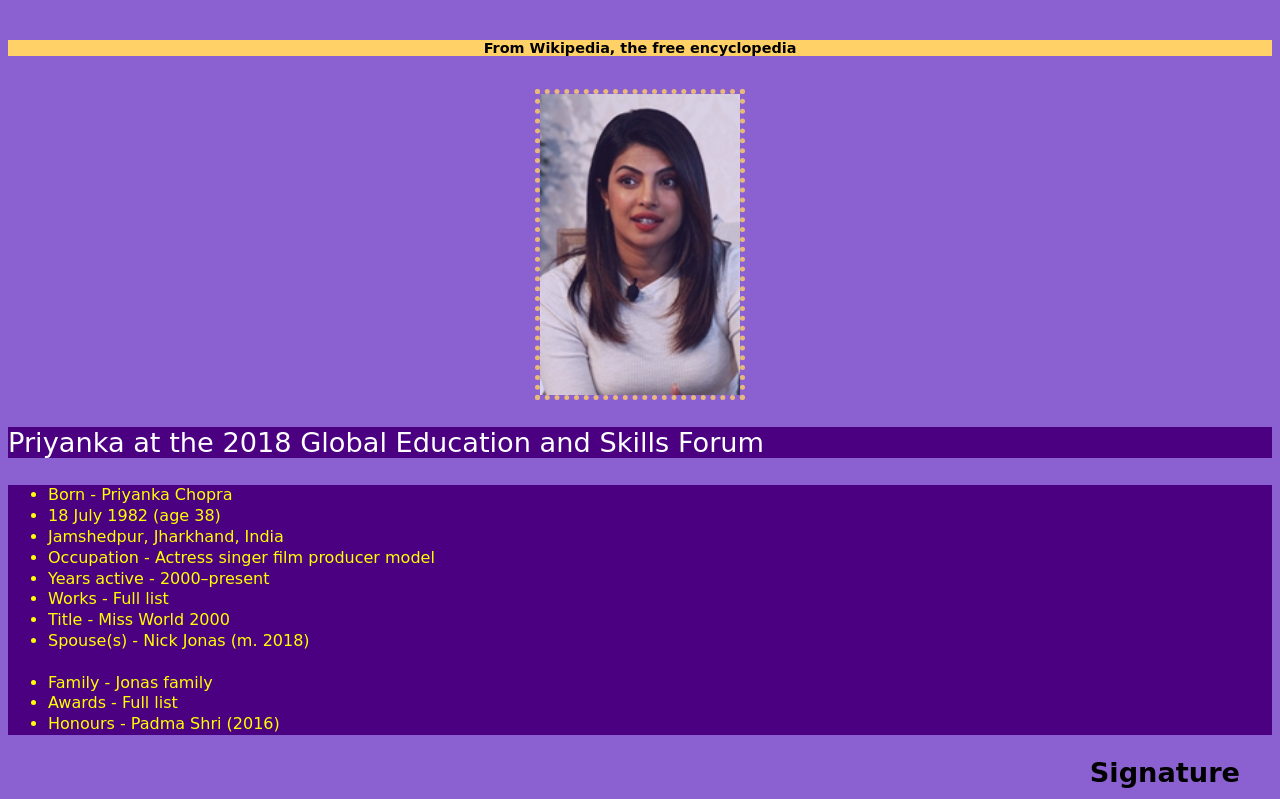
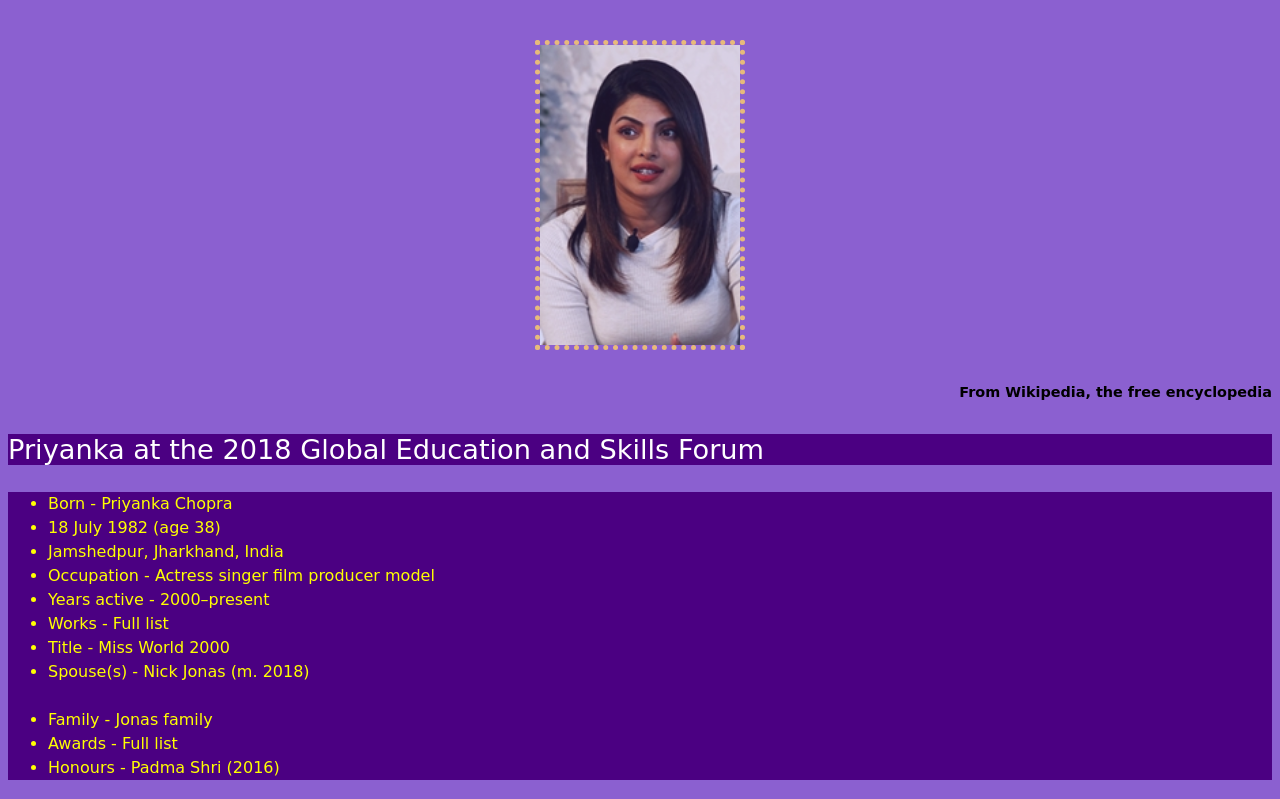
Before and after one commit to sarimurrab/Days-of-Code, a plain HTML site: page Winter_20/Day9/priyanka_chopra.html in a window 1280 px wide. Shown: the part 123-922 px from the top of the page. Drawn offline with Linux system fonts and the light colour scheme.

Commit message:
commit by SARIMs BOT on 28-12-2020

```diff
--- a/Winter_20/Day9/css/style.css
+++ b/Winter_20/Day9/css/style.css
@@ -12,9 +12,9 @@ h1 {
 }
 
 .source {
-    text-align: center;
+    text-align: right;
     font-size: 0.9rem;
-    background-color: #FFD166;
+    /* background-color: #FFD166; */
 }
 
 img.priyanka-chopra-image {
@@ -38,12 +38,12 @@ div p.summary-heading {
 }
 div ul {
     background-color: indigo;
-    line-height: 1.3rem;
+    line-height: 1.5rem;
     color: yellow;
 }
 div ul:hover {
     background-color: rgb(118, 202, 235);
-    line-height: 1.3rem;
+    line-height: 1.5rem;
     color: rgb(1, 14, 2);
     font-weight: bold ;
     border:whitesmoke 5px;
--- a/Winter_20/Day9/priyanka_chopra.html
+++ b/Winter_20/Day9/priyanka_chopra.html
@@ -10,9 +10,11 @@
 
 <body>
     <h1>Priyanka Chopra</h1>
-    <h6 class="source">From Wikipedia, the free encyclopedia</h6>
+
 
     <img class="priyanka-chopra-image" src="assets/priyanka-chopra-image.jpg" alt="Priyanka Chopra Image">
+
+    <h6 class="source">From Wikipedia, the free encyclopedia</h6>
 
     <div class="about-summary">
         <p class="summary-heading">Priyanka at the 2018 Global Education and Skills Forum</p>
```
